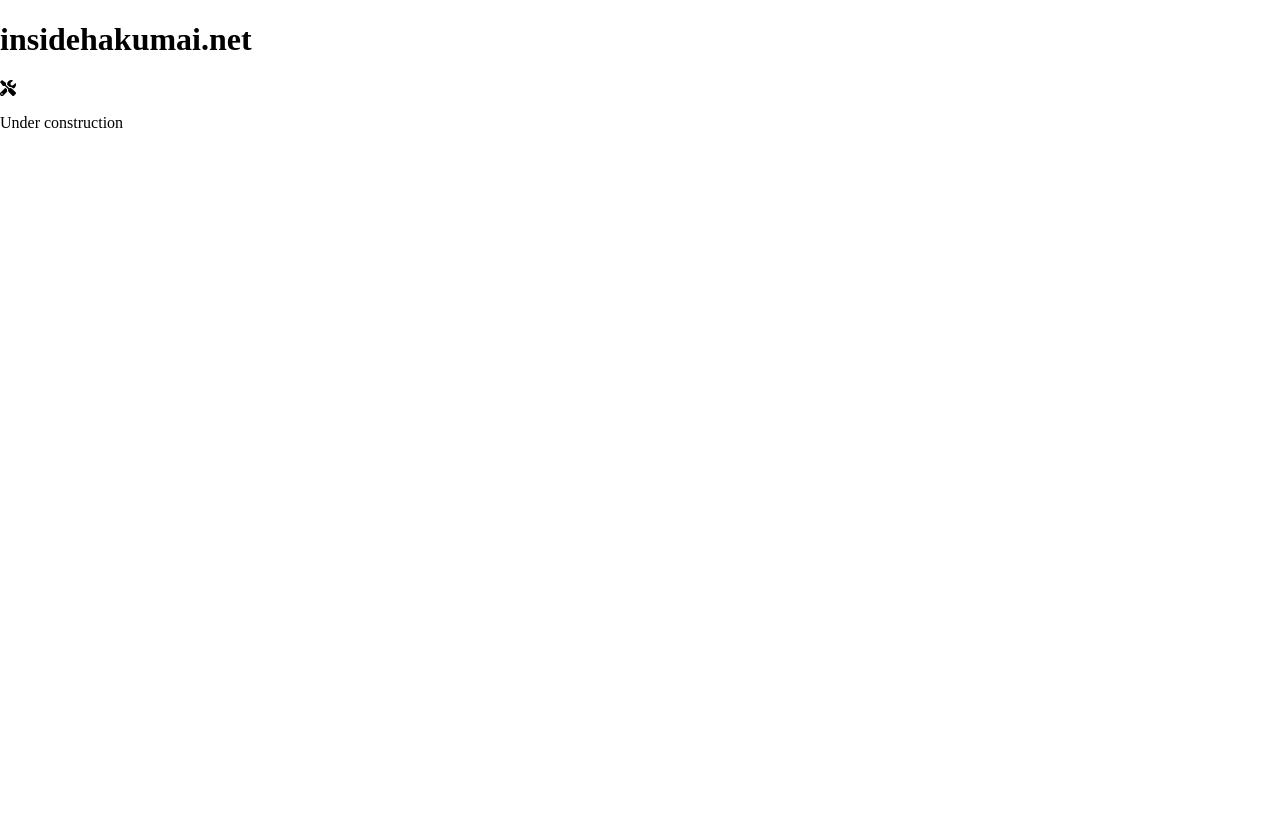
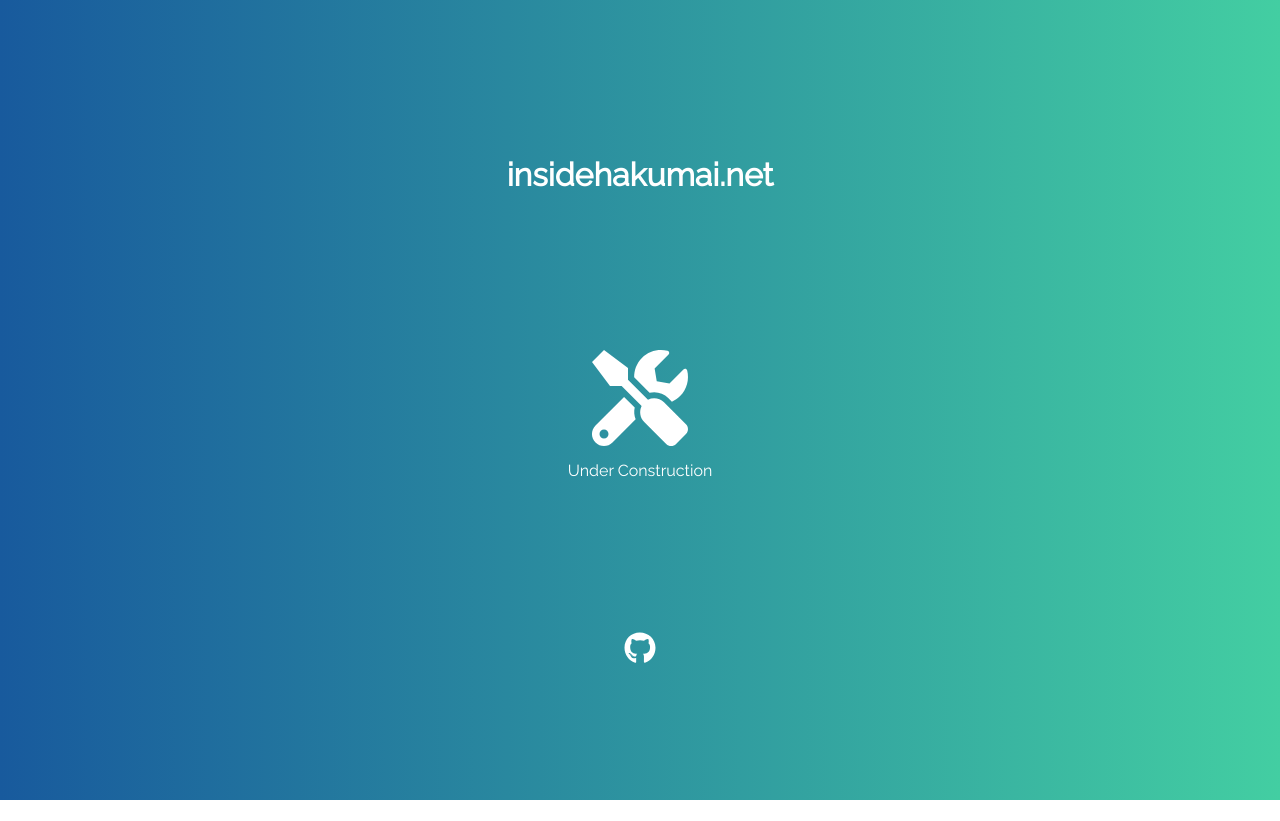
Before and after one commit to inside-hakumai/insidehakumai-dot-dev, a website built with webpack: page src/index.html in a window 1280 px wide. After the commit the page ends 800 px from the top, so only its background shows below. Built offline with nearby package versions, Linux system fonts and the light colour scheme.

Commit message:
Create "Under Construction" page

```diff
--- a/src/index.html
+++ b/src/index.html
@@ -1,14 +1,19 @@
 <!DOCTYPE html>
-<html>
+<html style="visibility: hidden;">
     <head>
         <title>insidehakumai.net</title>
     </head>
     <body>
-        <h1>insidehakumai.net</h1>
-        <div>
-            <i class="fas fa-tools"></i>
-            <p>Under construction</p>
-        </div>
+        <header>
+            <h1>insidehakumai.net</h1>
+        </header>
+        <main>
+            <i class="fas fa-tools fa-6x"></i>
+            <p>Under Construction</p>
+        </main>
+        <footer>
+            <a href="https://github.com/inside-hakumai"><i class="fab fa-github fa-2x"></i></a>
+        </footer>
         <script src="main.js"></script>
     </body>
 </html>
--- a/src/index.js
+++ b/src/index.js
@@ -1,4 +1,11 @@
 require("@fortawesome/fontawesome-free/js/all")
+
+import "normalize.css";
 import "./style.scss";
 
-console.log("Hello, world!")
+const $ = require('jquery');
+
+$(window).on('load', () => {
+    $('html').removeAttr('style');
+    $('body').addClass('loaded');
+});
--- a/src/style.scss
+++ b/src/style.scss
@@ -1,10 +1,61 @@
+@import url('https://fonts.googleapis.com/css?family=Raleway&display=swap');
+
 html {
     width: 100vw;
     height: 100vh;
+
+    font-family: 'Raleway', sans-serif;
 }
 
 body {
     width: 100vw;
     height: 100vh;
     margin: 0;
+
+    display: flex;
+    flex-direction: column;
+    justify-content: space-evenly;
+
+    background: #43cea2;  /* fallback for old browsers */
+    background: -webkit-linear-gradient(to right, #185a9d, #43cea2);  /* Chrome 10-25, Safari 5.1-6 */
+    background: linear-gradient(to right, #185a9d, #43cea2); /* W3C, IE 10+/ Edge, Firefox 16+, Chrome 26+, Opera 12+, Safari 7+ */
+
+    header, main, footer {
+        display: flex;
+        justify-content: center;
+        flex-direction: column;
+        align-items: center;
+
+        color: #FFFFFF;
+
+        opacity: 0;
+    }
+
+    main {
+        & > * {
+            display: block;
+        }
+    }
+
+    footer {
+        svg {
+            color: #FFFFFF;
+        }
+    }
+
+    &.loaded {
+        header, main, footer {
+            transition: all .6s linear;
+            opacity: 1;
+        }
+        header {
+            transition-delay: 0s;
+        }
+        main {
+            transition-delay: .2s;
+        }
+        footer {
+            transition-delay: .4s;
+        }
+    }
 }
--- a/webpack.config.js
+++ b/webpack.config.js
@@ -8,7 +8,7 @@ module.exports = {
     module: {
         rules: [
             {
-                test: /\.scss/,
+                test: /\.s?css/,
                 use: [
                     "style-loader",
                     {
```
Also changed, not shown: package.json (+5 -2 lines), 1 other file.
